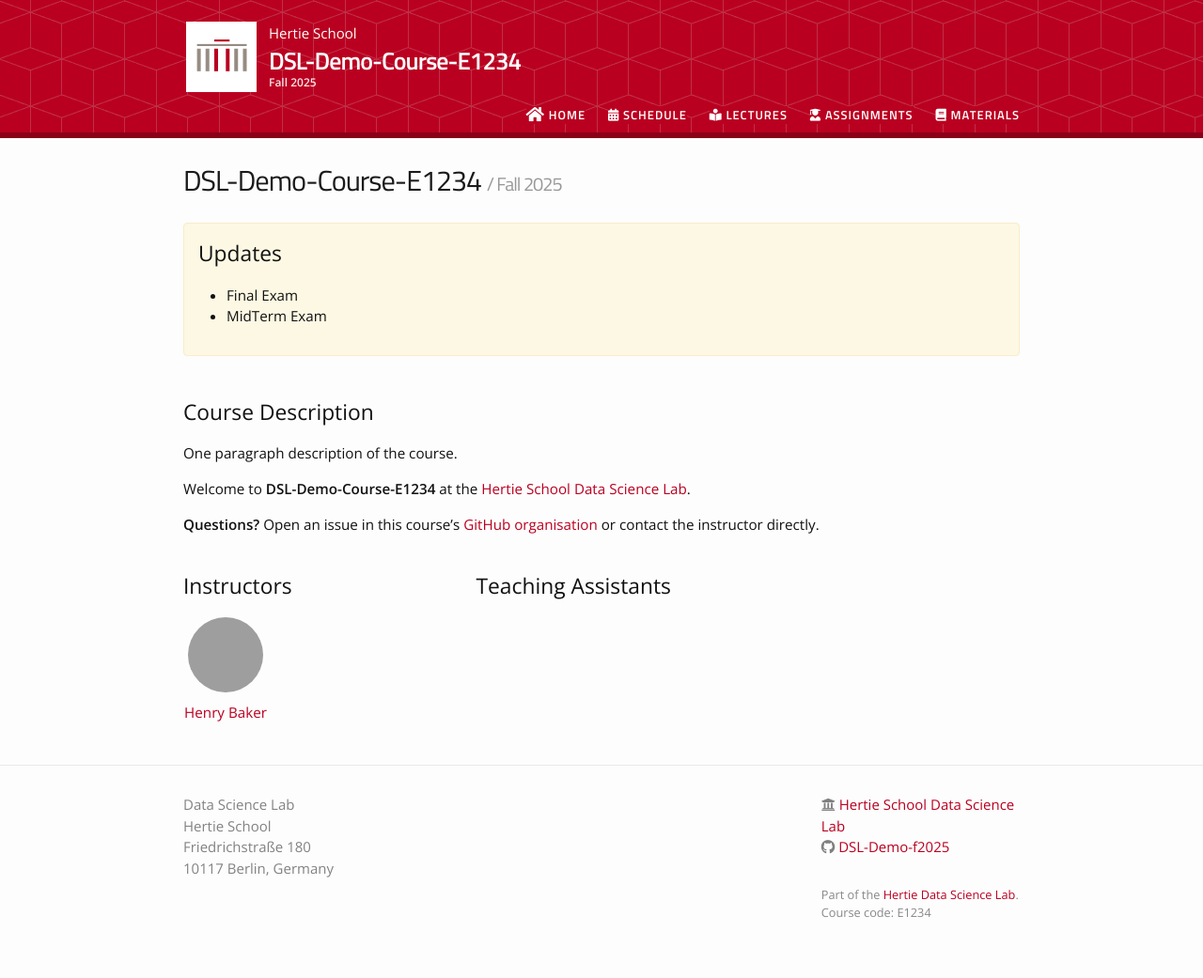
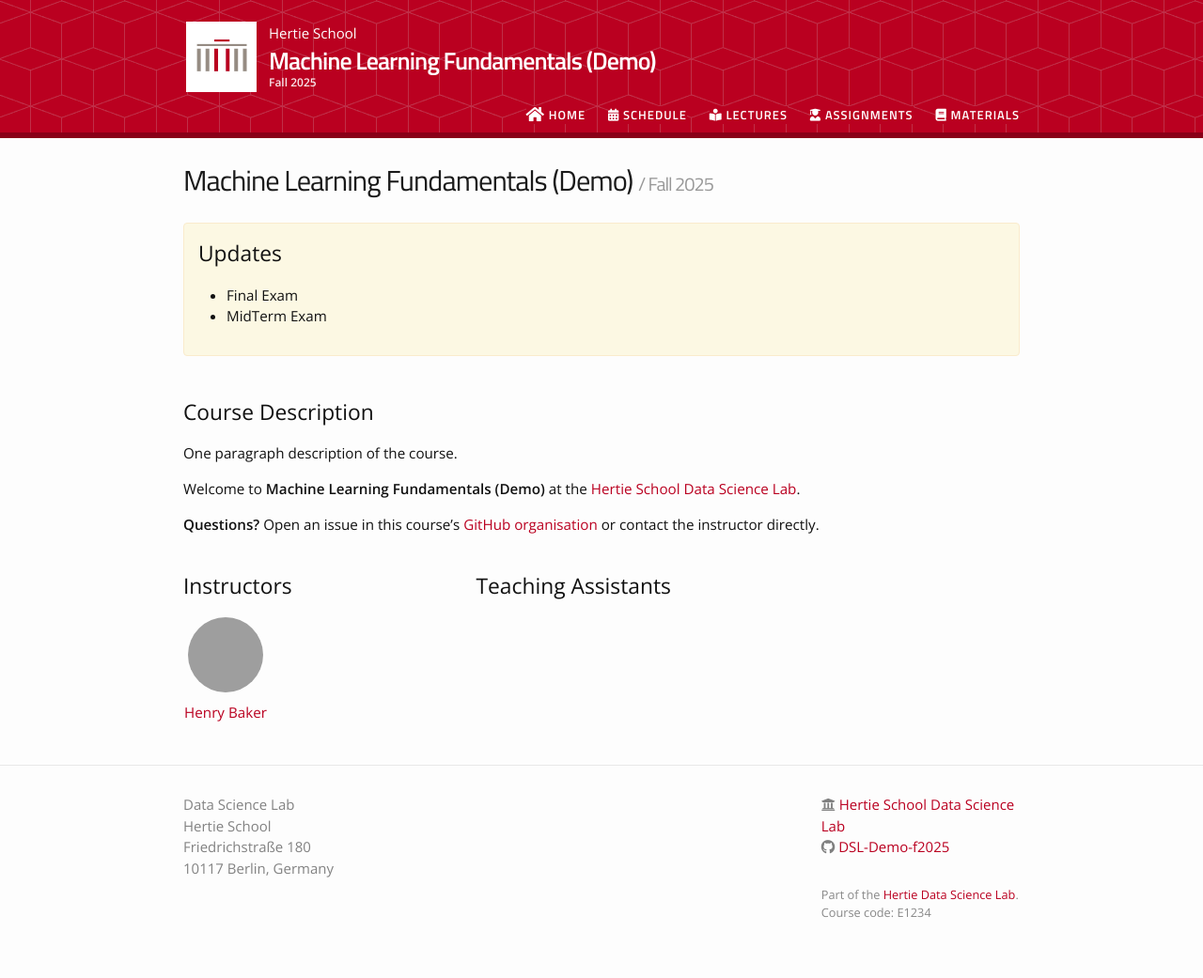
Before and after one commit to DSL-Demo-f2025/dsl-demo-f2025.github.io, a Jekyll site: the page built from index.md, in a window 1280 px wide. Shown: the whole page at 94% size. Built offline with Jekyll 4.4.1, drawn with Linux system fonts in a browser that asks for light colours; nearby versions of some CDN libraries; grey boxes are pictures that could not be loaded.

Commit message:
site: sync from org structure

```diff
--- a/_config.yml
+++ b/_config.yml
@@ -5,7 +5,7 @@
 # Do NOT change anything below the "Do not change" line.
 
 # --- Course identity ---
-course_name: "DSL-Demo-Course-E1234"
+course_name: "Machine Learning Fundamentals (Demo)"
 course_description: "One paragraph description of the course."
 course_semester: "Fall 2025"
 course_code: "E1234"
```
